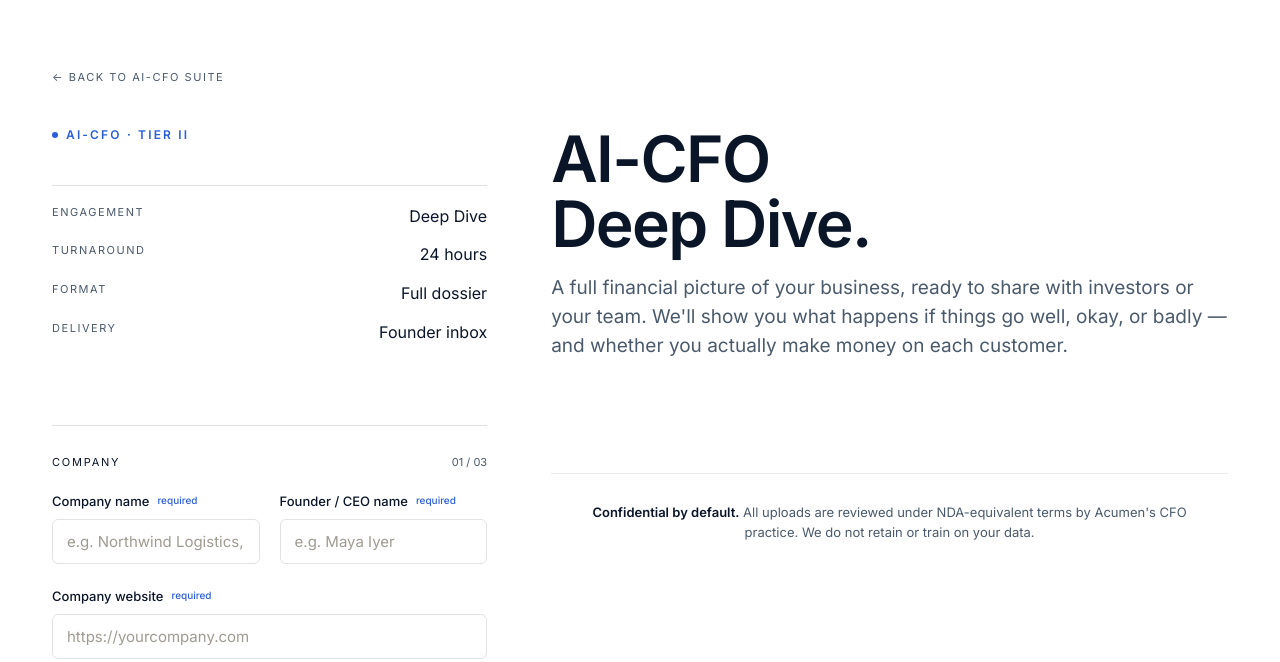
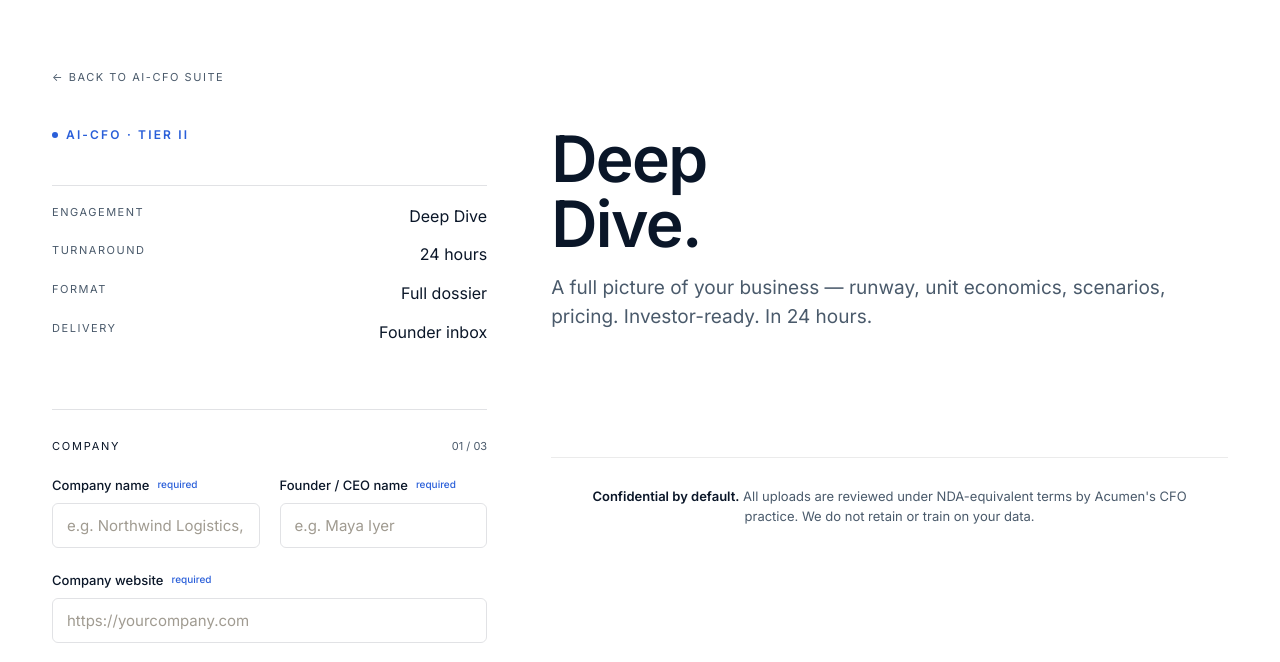
Before and after one commit to sjgvalueadvisory2025-dev/AI-CFO-AcumenAdvisors, a website: page deep-dive.html in a window 1280 px wide. Shown: the part 78-740 px from the top of the page. Drawn offline with Linux system fonts and the light colour scheme.

Commit message:
Update deep-dive.html

```diff
--- a/deep-dive.html
+++ b/deep-dive.html
@@ -43,9 +43,9 @@
         </div>
       </div>
       <div>
-        <h1>AI-CFO<br>Deep Dive.</h1>
-        <p class="lede">A full financial picture of your business, ready to share with investors or your team. We'll show you what happens if things go well, okay, or badly — and whether you actually make money on each customer.</p>
-      </div>
+  <h1>Deep<br>Dive.</h1>
+  <p class="lede">A full picture of your business — runway, unit economics, scenarios, pricing. Investor-ready. In 24 hours.</p>
+</div>
 
     <div class="form-grid form-grid-solo">
 
@@ -140,7 +140,7 @@
 
           <div class="form-submit-row">
             <span class="form-submit-note">Your Deep Dive dossier will arrive within 24 hours from a member of the Acumen CFO practice.</span>
-            <button id="submit-btn" type="submit" class="btn btn-primary" data-label="Submit Deep Dive request"><span>Submit Deep Dive request</span><span class="btn-arrow-icon">→</span></button>
+            <button id="submit-btn" type="submit" class="btn btn-primary" data-label="Get my Deep Dive"><span>Get my Deep Dive</span><span class="btn-arrow-icon">→</span></button>
           </div>
         </div>
 
```
